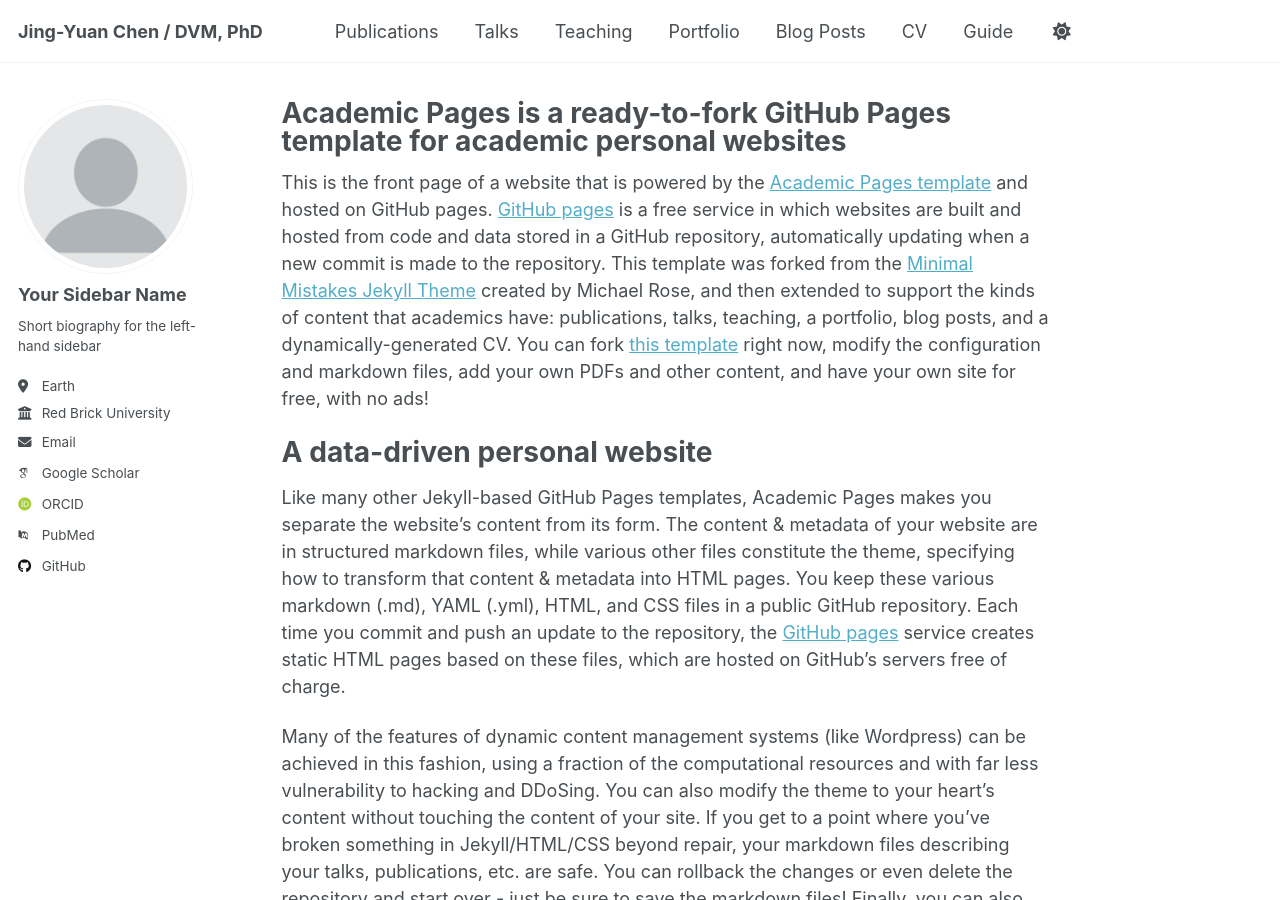
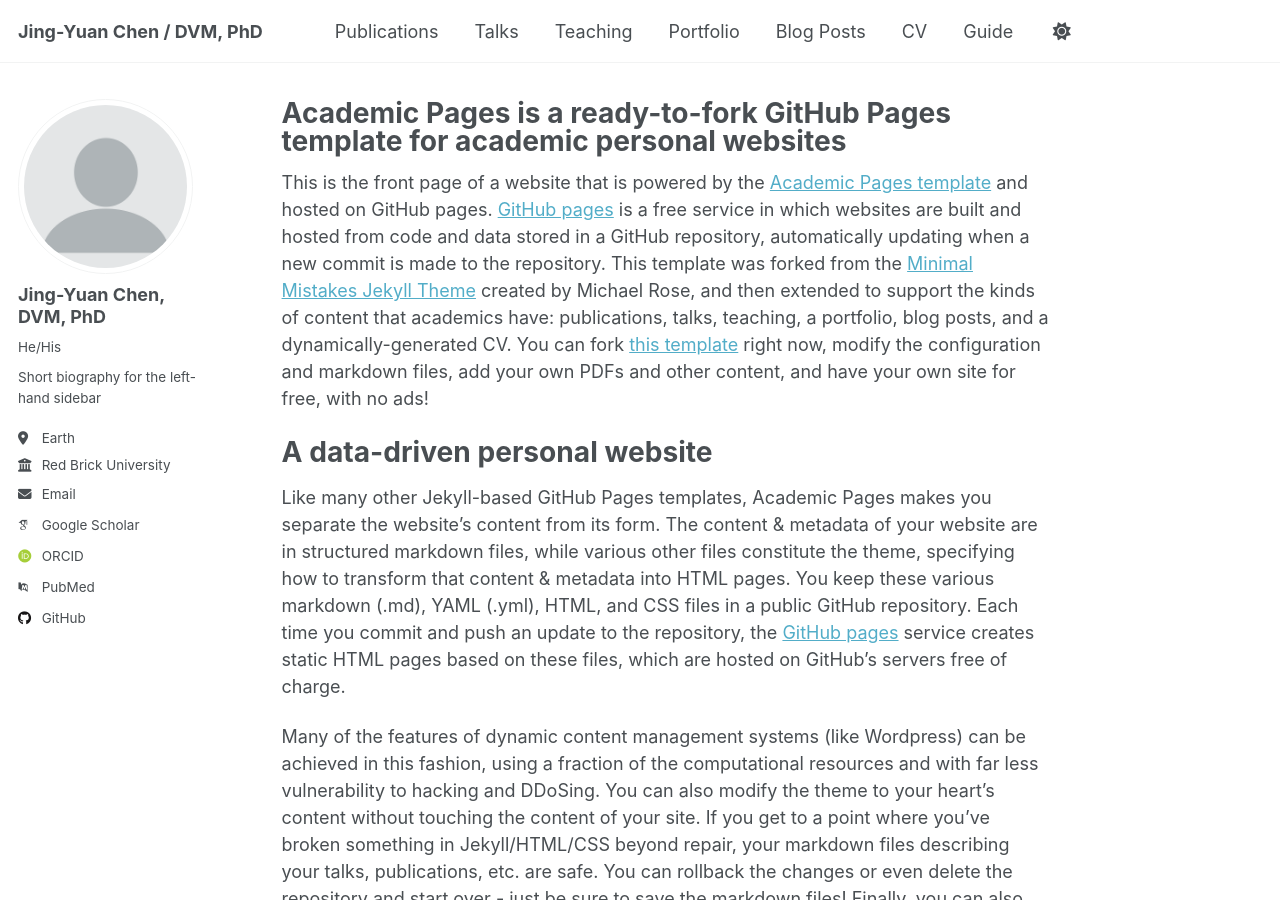
Before and after one commit to LazyLionDog/JYChen, a Jekyll site: the page built from _pages/about.md, in a window 1280 px wide and 900 px high. Built offline with Jekyll 4.4.1, drawn with Linux system fonts in a browser that asks for light colours; some web fonts are replaced.

Commit message:
Update _config.yml

```diff
--- a/_config.yml
+++ b/_config.yml
@@ -23,8 +23,8 @@ repository               : "academicpages/academicpages.github.io"
 author:
   # Biographic information
   avatar           : "profile.png"
-  name             : "Your Sidebar Name"
-  pronouns         : # example: "she/her"
+  name             : "Jing-Yuan Chen, DVM, PhD"
+  pronouns         : "He/His"
   bio              : "Short biography for the left-hand sidebar"
   location         : "Earth"
   employer         : "Red Brick University"
```
